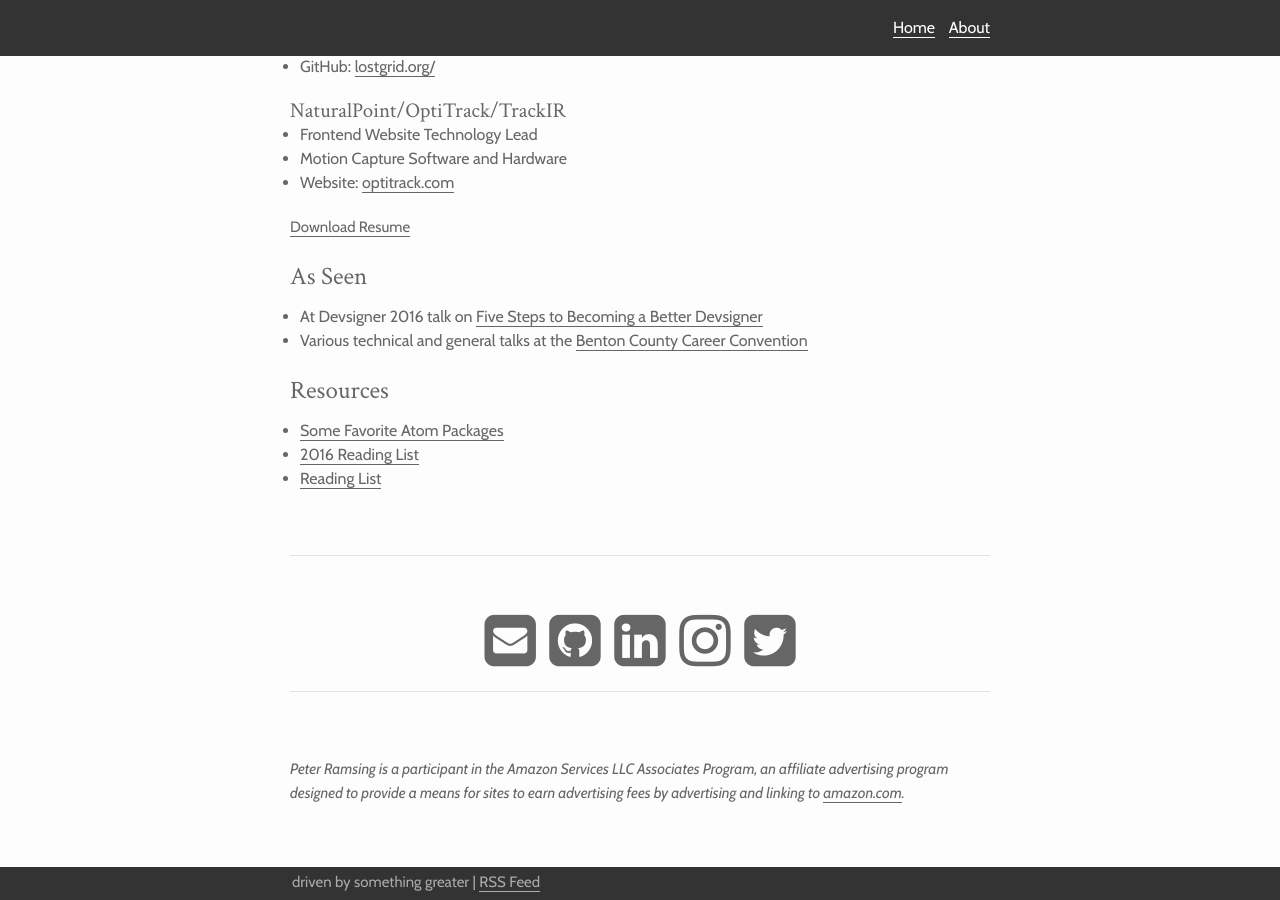
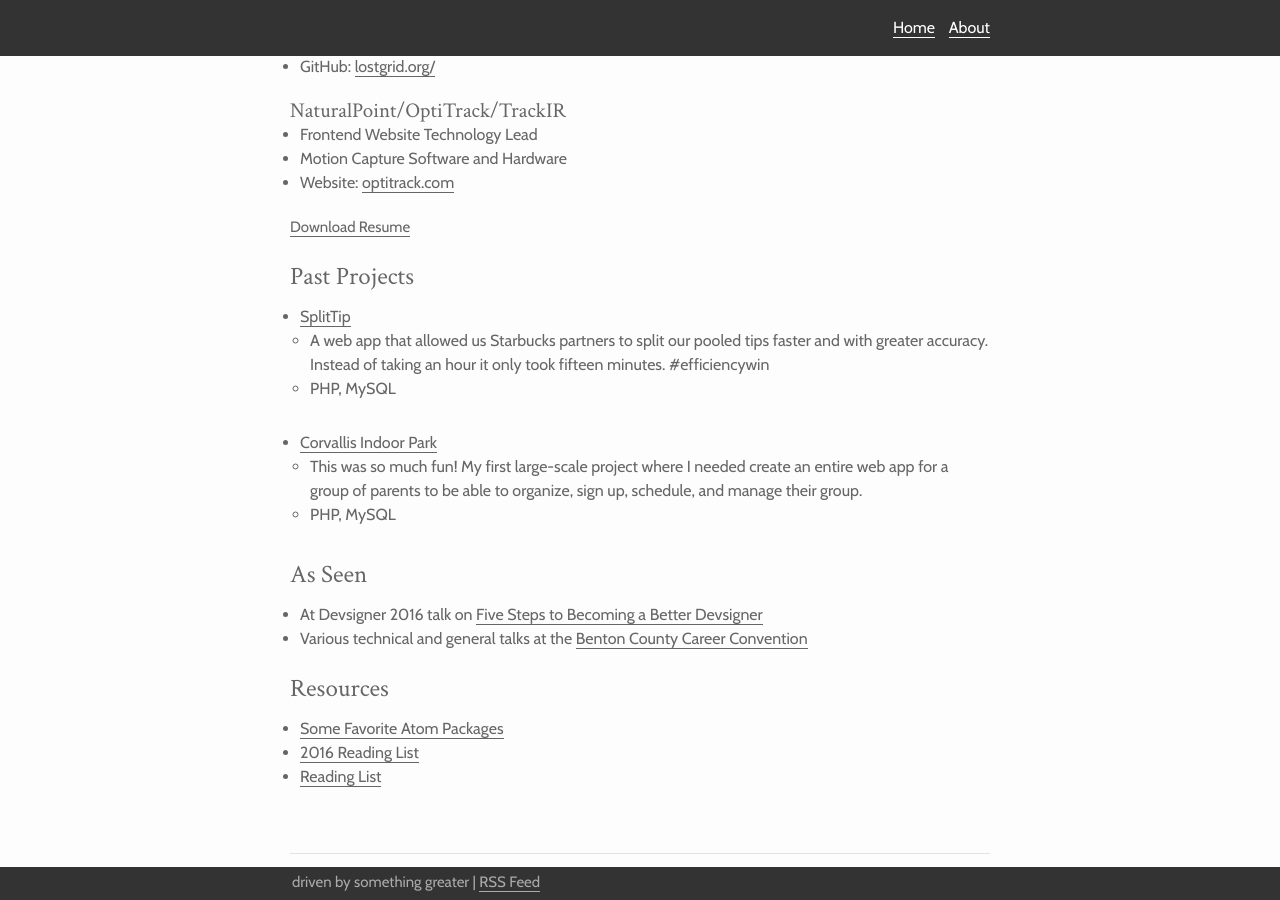
Before and after one commit to peterramsing/personal-site, a Jekyll site: the page built from about.md, in a window 1280 px wide and 900 px high, scrolled down 435 px. Built offline with Jekyll 4.4.1, drawn with Linux system fonts in a browser that asks for light colours; nearby versions of some CDN libraries.

Commit message:
Adds in past projects section

```diff
--- a/about.md
+++ b/about.md
@@ -27,6 +27,14 @@ Focusing on frontend development, I am experienced in working on legacy codebase
 
 
 [Download Resume](/static/peter-ramsing-resume.pdf)
+## Past Projects
+* [SplitTip](http://splittip.com/)
+  * A web app that allowed us Starbucks partners to split our pooled tips faster and with greater accuracy. Instead of taking an hour it only took fifteen minutes. #efficiencywin
+  * PHP, MySQL
+* [Corvallis Indoor Park](http://corvallisindoorpark.org)
+  * This was so much fun! My first large-scale project where I needed create an entire web app for a group of parents to be able to organize, sign up, schedule, and manage their group.
+  * PHP, MySQL
+
 
 ## As Seen
 * At Devsigner 2016 talk on [Five Steps to Becoming a Better Devsigner](/devsigner2016)
```
